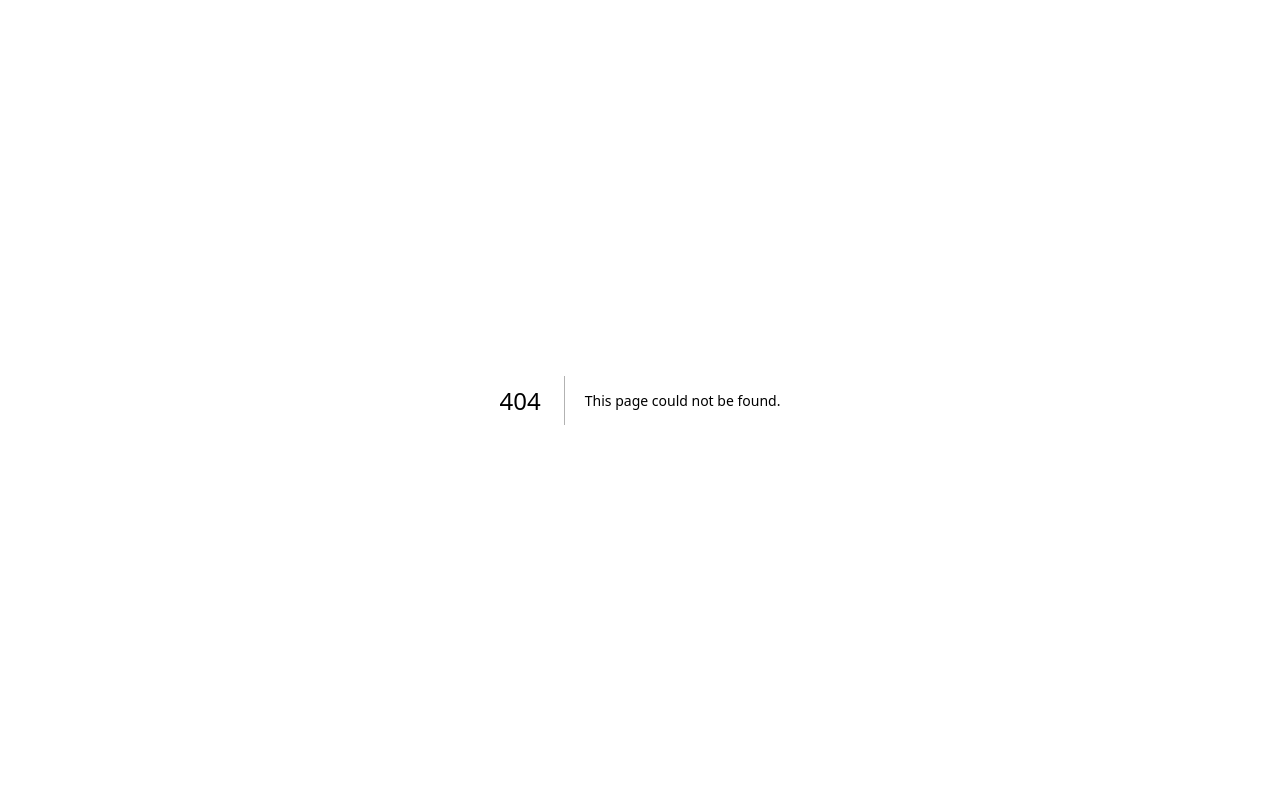
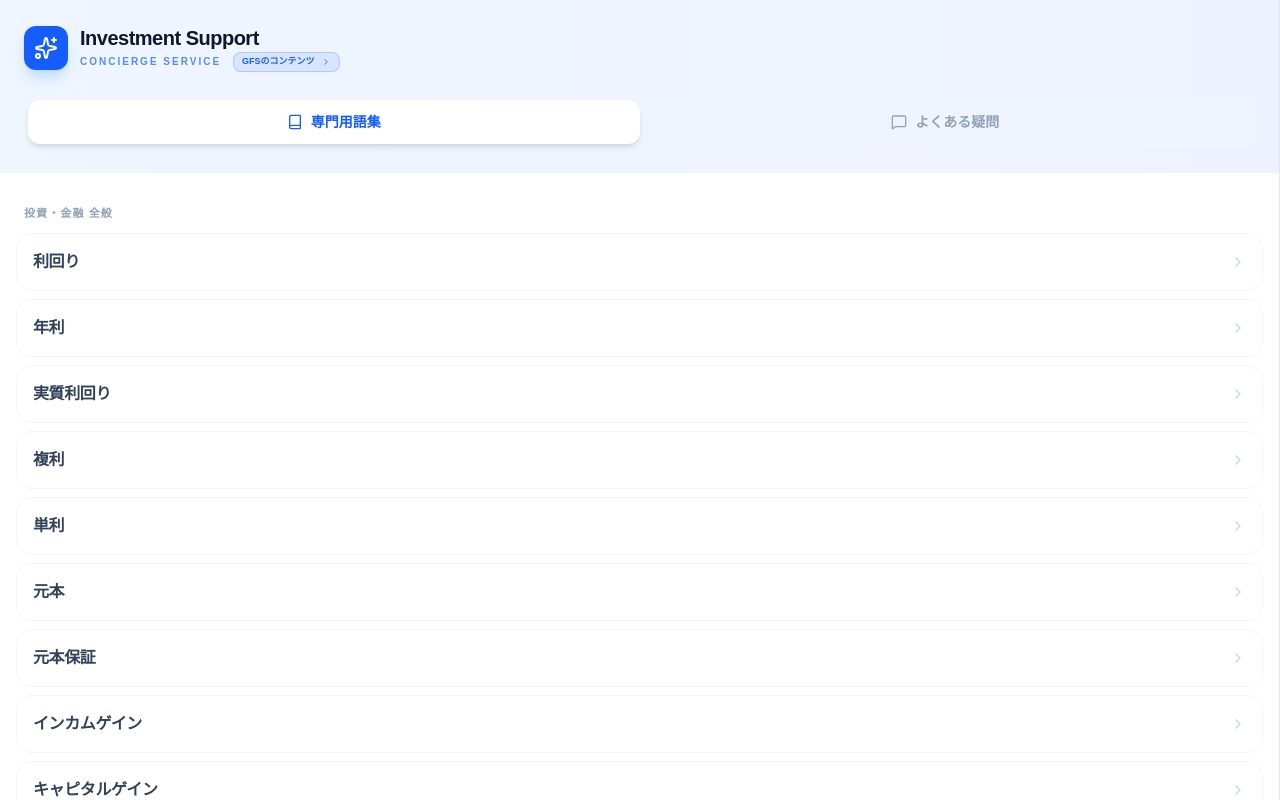
Before and after one commit to y-endo-hash/GFS-Slide-app, a Next.js app: page /support-panel in a window 1280 px wide. Before the commit this address had no page. Built offline with nearby package versions, Linux system fonts and the light colour scheme.

Commit message:
feat: separate support panel into a private window for screen sharing

```diff
--- a/src/app/page.tsx
+++ b/src/app/page.tsx
@@ -135,14 +135,7 @@ export default function Home() {
         />
       )}
 
-      {/* Persistent Panels */}
-      {userData && (
-        <SupportPanel
-          userData={userData}
-          isOpen={isSupportOpen}
-          onToggle={() => setIsSupportOpen(!isSupportOpen)}
-        />
-      )}
+      {/* Persistent Panels (Support Panel is now handled via separate window in HearingMemo) */}
 
       <HearingMemo
         userData={userData}
--- /dev/null
+++ b/src/app/support-panel/page.tsx
@@ -0,0 +1,51 @@
+"use client";
+
+import { useEffect, useState, Suspense } from "react";
+import { useSearchParams } from "next/navigation";
+import SupportPanel from "@/components/SupportPanel";
+import { UserInput } from "@/types";
+
+function SupportPanelContent() {
+    const searchParams = useSearchParams();
+    const [userData, setUserData] = useState<UserInput | null>(null);
+
+    useEffect(() => {
+        // Build userData from query params
+        const data: Partial<UserInput> = {
+            name: searchParams.get("name") || "お客様",
+            age: Number(searchParams.get("age")) || 30,
+            occupation: searchParams.get("occupation") || "",
+            familyStructure: searchParams.get("familyStructure") || "",
+            investmentGoal: searchParams.get("investmentGoal") || "",
+            experience: searchParams.get("experience") || "未経験",
+            knowledgeLevel: searchParams.get("knowledgeLevel") || "初心者",
+            currentAssets: Number(searchParams.get("currentAssets")) || 0,
+            monthlyInvestment: Number(searchParams.get("monthlyInvestment")) || 0,
+        };
+        setUserData(data as UserInput);
+
+        // Update document title for the popup
+        document.title = "GFS Investment Support";
+    }, [searchParams]);
+
+    if (!userData) return null;
+
+    return (
+        <div className="h-screen bg-slate-50">
+            <SupportPanel
+                userData={userData}
+                isOpen={true}
+                onToggle={() => window.close()}
+                isStandalone={true}
+            />
+        </div>
+    );
+}
+
+export default function SupportPanelPage() {
+    return (
+        <Suspense fallback={<div className="h-screen flex items-center justify-center">Loading Support...</div>}>
+            <SupportPanelContent />
+        </Suspense>
+    );
+}
--- a/src/components/HearingMemo.tsx
+++ b/src/components/HearingMemo.tsx
@@ -1,9 +1,10 @@
 "use client";
 
 import { useEffect, useState } from "react";
-import { User, Target, Wallet, FileText, PenLine, Save, Check, Sparkles } from "lucide-react";
+import { User, Target, Wallet, FileText, PenLine, Save, Check, Sparkles, ExternalLink, HelpCircle, ChevronRight } from "lucide-react";
 import { UserInput, SimulationResult } from "@/types";
 import { formatPercent } from "@/lib/simulation";
+import { cn } from "@/lib/utils";
 
 interface HearingMemoProps {
     userData: UserInput | null;
@@ -26,6 +27,33 @@ export default function HearingMemo({
 }: HearingMemoProps) {
     const [activeTab, setActiveTab] = useState<"summary" | "memo">("memo");
     const [isRateVisible, setIsRateVisible] = useState(false);
+
+    const openSupportWindow = () => {
+        if (!userData) return;
+
+        const params = new URLSearchParams({
+            name: userData.name || "",
+            age: String(userData.age || ""),
+            occupation: userData.occupation || "",
+            familyStructure: userData.familyStructure || "",
+            investmentGoal: userData.investmentGoal || "",
+            experience: userData.experience || "",
+            knowledgeLevel: userData.knowledgeLevel || "",
+            currentAssets: String(userData.currentAssets || 0),
+            monthlyInvestment: String(userData.monthlyInvestment || 0),
+        });
+
+        const width = 500;
+        const height = 800;
+        const left = window.screen.width - width;
+        const top = 0;
+
+        window.open(
+            `/support-panel?${params.toString()}`,
+            "GFSSupportPanel",
+            `width=${width},height=${height},left=${left},top=${top},resizable=yes,scrollbars=yes`
+        );
+    };
 
     // Force memo tab if hearing is not complete
     useEffect(() => {
@@ -53,6 +81,37 @@ export default function HearingMemo({
 
                 {/* メモ内容 */}
                 <div className="w-80 bg-white/95 backdrop-blur-xl border-l border-slate-200 flex flex-col overflow-hidden">
+                    {/* GFS Content & Support Window Link */}
+                    <div className="p-4 border-b border-slate-100 bg-gradient-to-br from-slate-50 to-blue-50/30 space-y-2">
+                        <a
+                            href="https://gfs.tokyo/"
+                            target="_blank"
+                            rel="noopener noreferrer"
+                            className="w-full flex items-center justify-between p-3 bg-white border border-slate-200 rounded-xl hover:bg-blue-50 hover:border-blue-200 transition-all group/link shadow-sm"
+                        >
+                            <div className="flex items-center gap-2">
+                                <div className="p-1.5 bg-blue-600 rounded-lg">
+                                    <Sparkles className="w-3.5 h-3.5 text-white" />
+                                </div>
+                                <span className="text-[11px] font-black text-slate-700">GFSのコンテンツ</span>
+                            </div>
+                            <ChevronRight className="w-4 h-4 text-slate-300 group-hover/link:translate-x-0.5 transition-transform" />
+                        </a>
+
+                        <button
+                            onClick={openSupportWindow}
+                            className="w-full flex items-center justify-between p-3 bg-white border border-slate-200 rounded-xl hover:bg-indigo-50 hover:border-indigo-200 transition-all group/support shadow-sm"
+                        >
+                            <div className="flex items-center gap-2">
+                                <div className="p-1.5 bg-indigo-600 rounded-lg">
+                                    <HelpCircle className="w-3.5 h-3.5 text-white" />
+                                </div>
+                                <span className="text-[11px] font-black text-slate-700">サポートパネルを開く</span>
+                            </div>
+                            <ExternalLink className="w-3.5 h-3.5 text-slate-300 group-support:scale-110 transition-transform" />
+                        </button>
+                    </div>
+
                     {/* Tabs Header */}
                     <div className="p-4 border-b border-slate-100 bg-slate-50/50 flex gap-2">
                         {isHearingComplete && (
--- a/src/components/SupportPanel.tsx
+++ b/src/components/SupportPanel.tsx
@@ -9,9 +9,10 @@ interface SupportPanelProps {
     userData: UserInput;
     isOpen: boolean;
     onToggle: () => void;
+    isStandalone?: boolean;
 }
 
-export default function SupportPanel({ userData, isOpen, onToggle }: SupportPanelProps) {
+export default function SupportPanel({ userData, isOpen, onToggle, isStandalone = false }: SupportPanelProps) {
     const [activeTab, setActiveTab] = useState<"glossary" | "qa">("glossary");
     const [selectedCategory, setSelectedCategory] = useState<string | null>(null);
     const [selectedItemIndex, setSelectedItemIndex] = useState<number | null>(null);
@@ -23,11 +24,14 @@ export default function SupportPanel({ userData, isOpen, onToggle }: SupportPane
 
     return (
         <div
-            className={`fixed top-1/2 -translate-y-1/2 left-0 z-50 transition-all duration-500 transform ${isOpen ? "translate-x-0" : "translate-x-[calc(-100%+40px)]"}`}
+            className={isStandalone
+                ? "w-full h-screen bg-slate-50 relative overflow-hidden flex flex-col"
+                : `fixed top-1/2 -translate-y-1/2 left-0 z-50 transition-all duration-500 transform ${isOpen ? "translate-x-0" : "translate-x-[calc(-100%+40px)]"}`
+            }
         >
-            <div className="flex items-stretch shadow-2xl h-[80vh]">
-                {/* メモ内容 */}
-                <div className="w-[450px] bg-white/95 backdrop-blur-xl border-r border-slate-200 h-full overflow-hidden flex flex-col rounded-r-3xl">
+            <div className={`flex items-stretch ${isStandalone ? "h-full" : "shadow-2xl h-[80vh]"}`}>
+                {/* 内容 */}
+                <div className={`${isStandalone ? "w-full" : "w-[450px] rounded-r-3xl"} bg-white/95 backdrop-blur-xl border-r border-slate-200 h-full overflow-hidden flex flex-col`}>
                     {/* Header */}
                     <div className="p-6 border-b border-slate-100 bg-gradient-to-r from-blue-50 to-indigo-50">
                         <div className="flex items-center justify-between mb-6">
@@ -51,12 +55,14 @@ export default function SupportPanel({ userData, isOpen, onToggle }: SupportPane
                                     </div>
                                 </div>
                             </div>
+                            {!isStandalone && (
                                 <button
                                     onClick={onToggle}
                                     className="p-2 hover:bg-white/50 rounded-full transition-colors text-slate-400"
                                 >
                                     <X className="w-5 h-5" />
                                 </button>
+                            )}
                         </div>
 
                         {/* Tabs */}
@@ -199,6 +205,7 @@ export default function SupportPanel({ userData, isOpen, onToggle }: SupportPane
                 </div>
 
                 {/* 開閉ボタン（縦の帯） */}
+                {!isStandalone && (
                     <button
                         onClick={onToggle}
                         className="w-10 bg-blue-600 text-white flex flex-col items-center justify-center gap-4 py-8 rounded-r-2xl hover:bg-blue-700 transition-colors cursor-pointer group shadow-xl"
@@ -206,6 +213,7 @@ export default function SupportPanel({ userData, isOpen, onToggle }: SupportPane
                         <HelpCircle className={`w-5 h-5 transition-transform duration-500 ${isOpen ? "rotate-180" : ""}`} />
                         <span className="[writing-mode:vertical-rl] font-black text-[10px] tracking-[0.3em] uppercase opacity-70 group-hover:opacity-100">Support Panel</span>
                     </button>
+                )}
             </div>
 
             <style jsx global>{`
```
Lines whose indentation alone changed are shown as unchanged.
